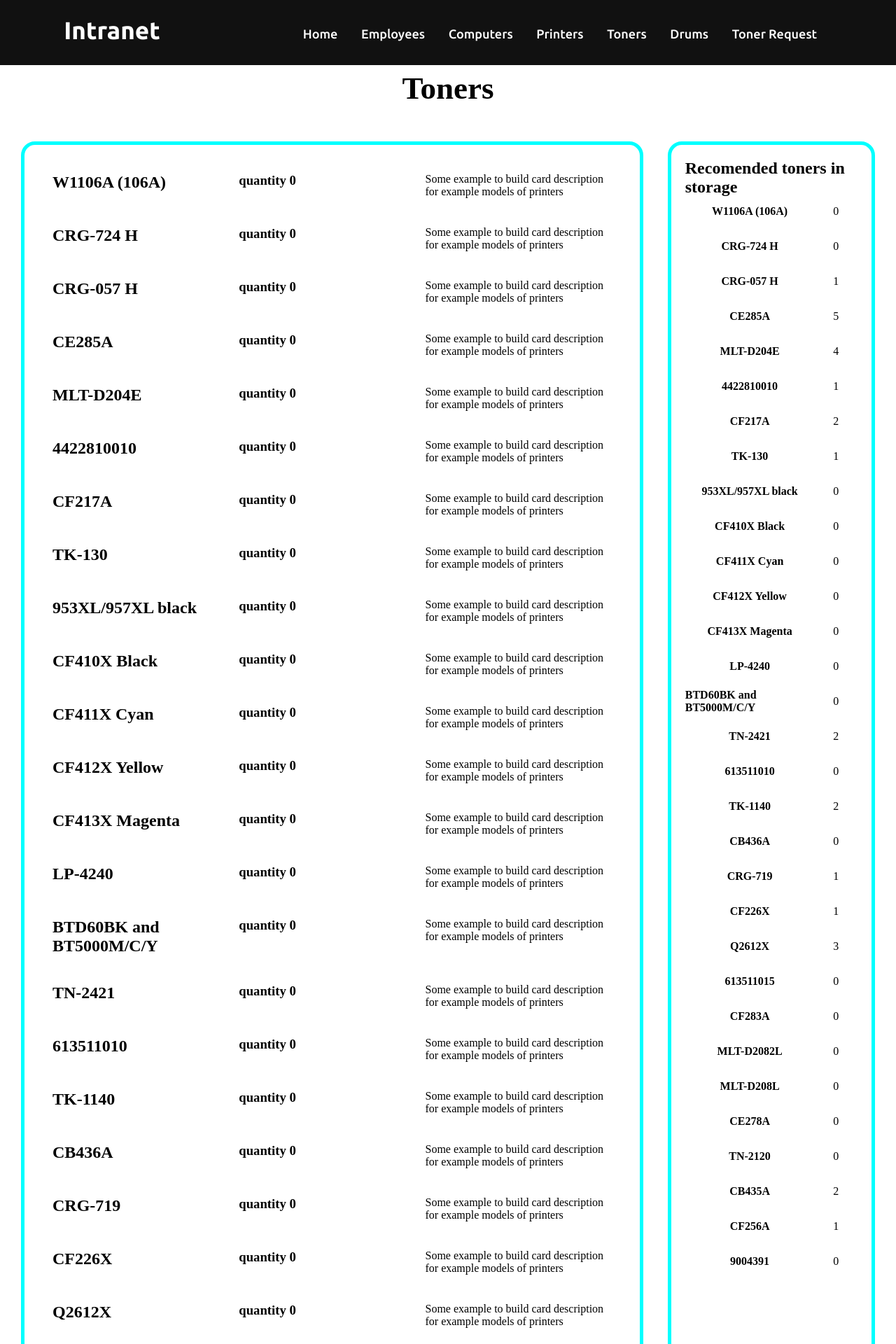
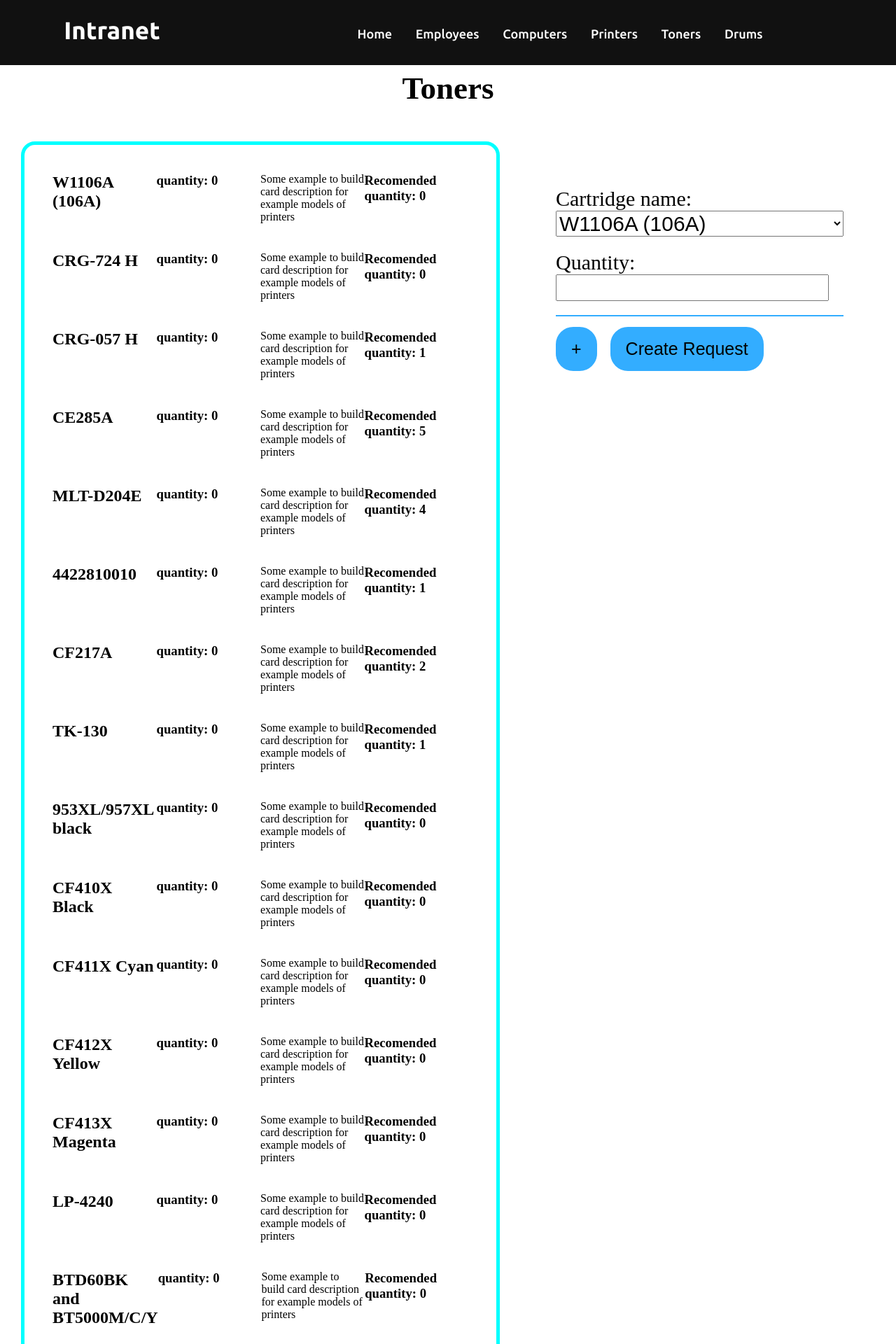
Before and after one commit to marioyankov/intranet_web, a Django app: page /toners/ in a window 1280 px wide. Shown: the top 1920 px of the page at 70% size. Run offline with Django 4.2, Linux system fonts and the light colour scheme; data comes from the database, SQL or seed files in the repository.

Commit message:
deleted toner request
deleted toner request page and added to the toners page

```diff
--- a/app/urls.py
+++ b/app/urls.py
@@ -1,12 +1,11 @@
 from django.urls import path
-from app.views import index, employees, computers, printers, toners, drums, RequestAddView
+from app.views import index, employees, computers, printers, drums, TonersRequestAddView
 
 urlpatterns = [
     path('', index, name='index'),
     path('employees/', employees, name='employees'),
     path('computers/', computers, name='computers'),
     path('printers/', printers, name='printers'),
-    path('toners/', toners, name='toners'),
+    path('toners/', TonersRequestAddView.as_view(), name='toners'),
     path('drums/', drums, name='drums'),
-    path('toner-requests/', RequestAddView.as_view(), name='toner requests'),
 ]
--- a/app/views.py
+++ b/app/views.py
@@ -43,14 +43,15 @@ def printers(request):
 
     return render(request, 'printers.html', context)
 
-def toners(request):
-    toners = Toner.objects.all()
+# def toners(request):
+#     pass
+#     toners = Toner.objects.all()
 
-    context = {
-        'toners': toners,
-    }
+#     context = {
+#         'toners': toners,
+#     }
 
-    return render(request, 'toners.html', context)
+#     return render(request, 'toners.html', context)
 
 def drums(request):
     drums = Drum.objects.all()
@@ -61,12 +62,36 @@ def drums(request):
 
     return render(request, 'drums.html', context)
 
-class RequestAddView(TemplateView):
-    template_name = "toner_requests.html"
+# class RequestAddView(TemplateView):
+#     template_name = "toner_requests.html"
+
+#     def get(self, *args, **kwargs):
+#         formset = RequestFormSet(queryset=Request.objects.none())
+#         return self.render_to_response({'request_formset': formset})
+
+#     def post(self, *args, **kwargs):
+#         formset = RequestFormSet(data=self.request.POST)
+
+#         if formset.is_valid():
+#             formset.save()
+#             return redirect(reverse_lazy("toners"))
+
+#         return self.render_to_response({'request_formset': formset})
+
+
+class TonersRequestAddView(TemplateView):
+    template_name = "toners.html"
 
     def get(self, *args, **kwargs):
         formset = RequestFormSet(queryset=Request.objects.none())
-        return self.render_to_response({'request_formset': formset})
+        toners = Toner.objects.all()
+
+        context = {
+            'toners': toners,
+            'request_formset': formset,
+        }
+
+        return self.render_to_response(context)
 
     def post(self, *args, **kwargs):
         formset = RequestFormSet(data=self.request.POST)
--- a/static/css/common.css
+++ b/static/css/common.css
@@ -34,7 +34,7 @@
 .toner-left .toner-body,
 .drum-left .drum-body {
     display: grid;
-    grid-template-columns: 1fr 1fr 1fr;
+    grid-template-columns: 1fr 1fr 1fr 1fr;
     align-content: center;
     margin: 20px;
 }
--- a/templates/navbar.html
+++ b/templates/navbar.html
@@ -23,8 +23,5 @@
         <li>
             <a href="{% url 'drums' %}">Drums</a>
         </li>
-        <li>
-            <a href="{% url 'toner requests' %}">Toner Request</a>
-        </li>
     </ul>
 </nav>
--- a/templates/toners.html
+++ b/templates/toners.html
@@ -11,22 +11,30 @@
         {% for toner in toners %}
             <article class="toner-body">
                 <h2 class="card-title">{{ toner.model}}</h2>
-                <h3 class="card-subtitle">quantity {{ toner.quantity }}</h3>
+                <h3 class="card-subtitle">quantity: {{ toner.quantity }}</h3>
                 <p class="card-text">Some example to build card description for example models of printers</p>
+                <h3 class="card-subtitle">Recomended quantity: {{ toner.recomended_quantity }}</h3>
             </article>
         {% endfor %}
     </article>
 
-    <article class="toner-right">
-        <h2>Recomended toners in storage</h2>
-        <div class="card-body">
-            {% for toner in toners %}
-                <h4>{{ toner.model }}</h4>
-                <p>{{ toner.recomended_quantity }}</p>
+    <section class="form-section">
+        <form id="form-container" method="POST">
+            {% csrf_token %}
+            {{ request_formset.management_form }}
+            {% for form in request_formset %}
+            <div class="request-form">
+                {{ form.as_p }}
+            </div>
             {% endfor %}
-        </div>
-    </article>
+            <button id="add-form" type="button" class="btn-add-form">+</button>
+            <button type="submit" class="submit-btn">Create Request</button>
+        </form>
+
+    </section>
 
 </section>
 
+
+
 {% endblock content %}
```
Also changed, not shown: templates/toner_requests.html (deleted, +0 -26 lines).
